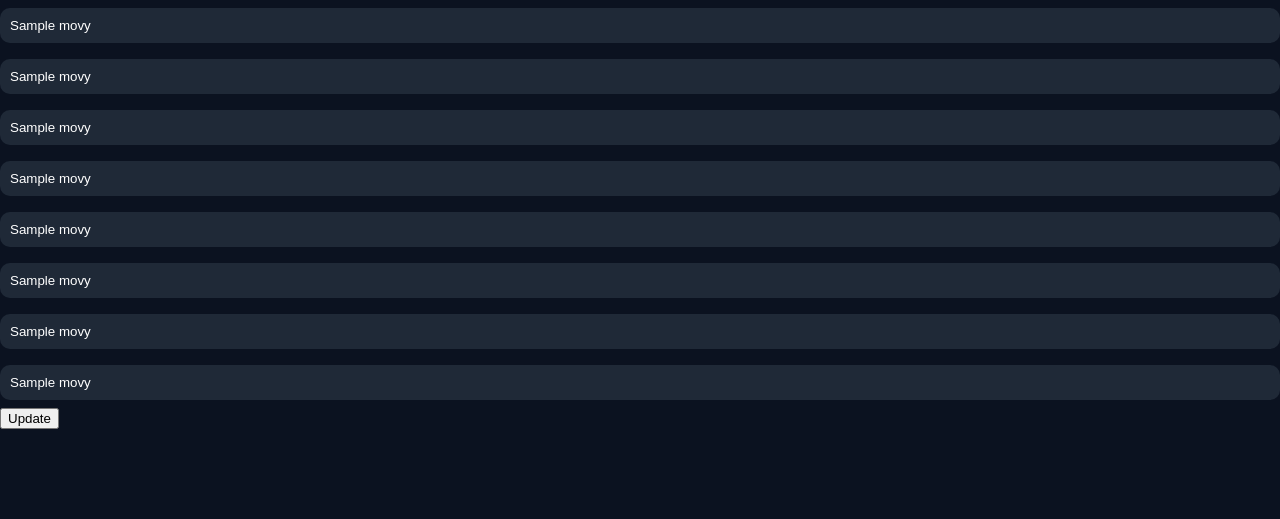
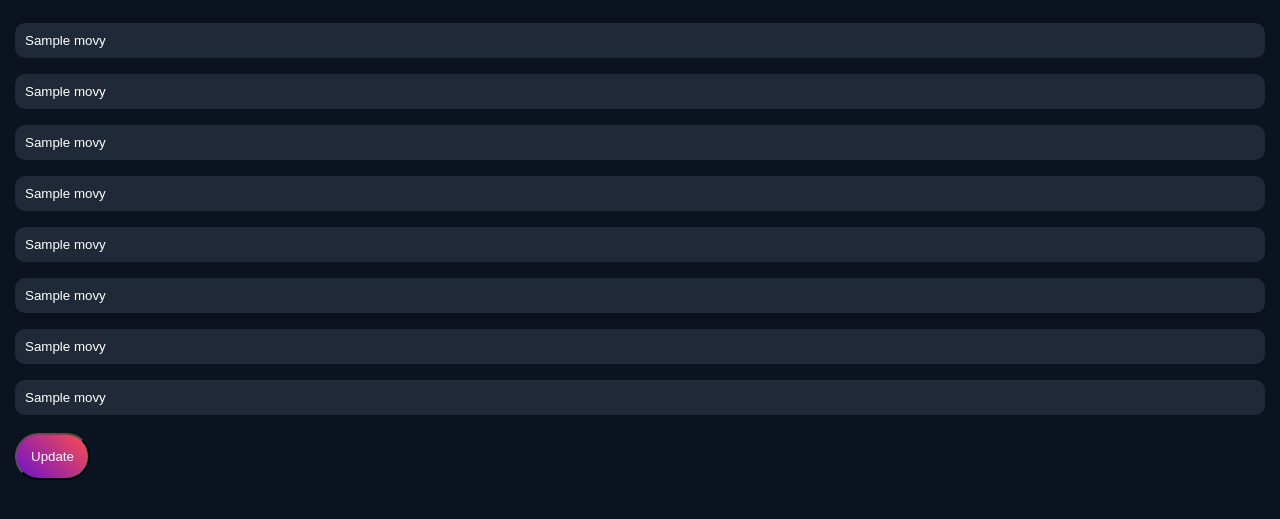
Before and after one commit to nitin2991/moviessite, a Flask app: page /edit/1 in a window 1280 px wide. Shown: the top 519 px of the page. Run offline with Flask 3, Linux system fonts and the light colour scheme; a database or web service that is not in the repository returns one stand-in record (values such as "Sample title"); some libraries are stand-ins or nearby versions.

Commit message:
Style update for the update button in edit.html

```diff
--- a/templates/edit.html
+++ b/templates/edit.html
@@ -1,13 +1,23 @@
 <link rel="stylesheet" href="{{ url_for('static', filename='style.css') }}">
 
+<div style="padding:15px">
+
 <form method="POST">
+
 <input name="name" value="{{m[1]}}">
 <input name="poster" value="{{m[2]}}">
+
 <input name="link480" value="{{m[3]}}">
 <input name="size480" value="{{m[4]}}">
+
 <input name="link720" value="{{m[5]}}">
 <input name="size720" value="{{m[6]}}">
+
 <input name="link1080" value="{{m[7]}}">
 <input name="size1080" value="{{m[8]}}">
-<button>Update</button>
+
+<button class="btn">Update</button>
+
 </form>
+
+</div>
```
